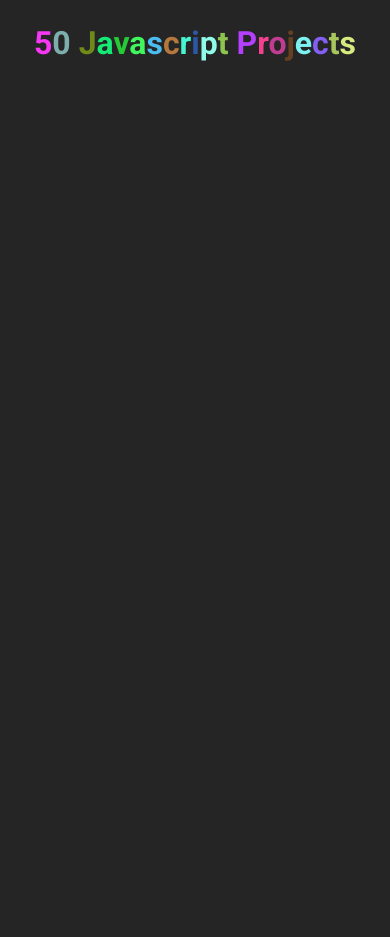
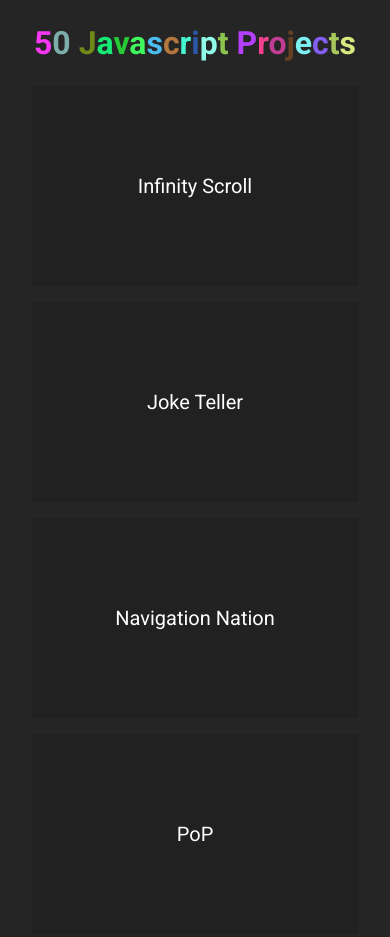
Before and after one commit to salmansaleempiaic/20-Javascript-Projects, a plain HTML site: page index.html in a window 390 px wide. Shown: the top 937 px of the page. Before the commit the page ends 844 px from the top, so only its background shows below. Drawn offline with Linux system fonts and the light colour scheme.

Commit message:
homepage for all projects only mobile view completed

```diff
--- a/custom.css
+++ b/custom.css
@@ -17,4 +17,22 @@ h1 {
 .container {
   display: grid;
   margin: 0rem 2rem;
+  row-gap: 1rem;
 }
+.card{
+  background: rgba(0,0,0,0.1);
+  height: 200px;
+  text-align: center;
+  font-size: 20px;
+  cursor: pointer;
+}
+.card a{
+  color: white;
+  display: grid;
+  height: 100%;
+  place-content: center;
+}
+.card a:hover{
+  box-shadow: 1px 1px 10px red ;
+  color: red;
+}
--- a/index.html
+++ b/index.html
@@ -12,7 +12,11 @@
         <h1 id="h1">50 Javascript Projects</h1>
     </div>
     <div class="container">
-
+      <div class="card card1"><a href="./Infinity Scroll/index.html">Infinity Scroll</a></div>
+      <div class="card card2"><a href="./Joke Teller/index.html">Joke Teller</a></div>
+      <div class="card card3"><a href="./Navigation Nation/index.html">Navigation Nation</a></div>
+      <div class="card card4"><a href="./Picture on Picture/Index.html">PoP</a></div>
+      <div class="card card5"><a href="./Quote Generator/index.html">Quote Generator</a></div>
     <!-- Script -->
     <script src="./script.js"></script>
   </body>
```
